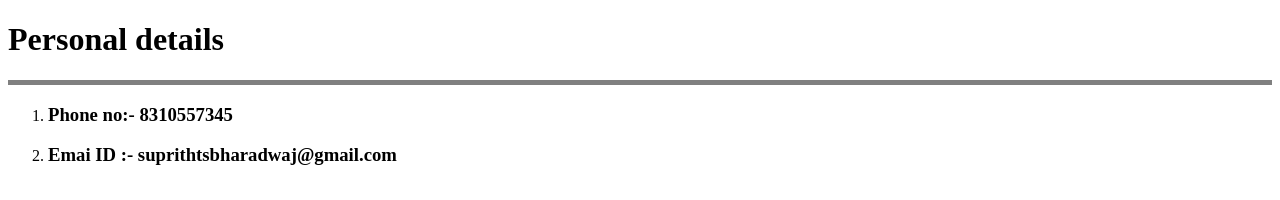
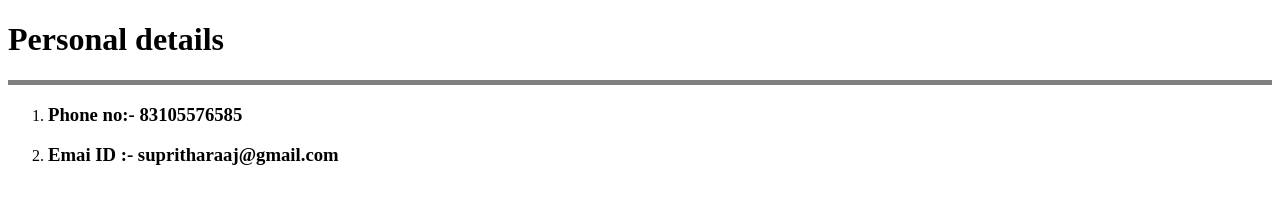
Before and after one commit to SuprithTS/cv, a plain HTML site: page details.html in a window 1280 px wide. Shown: the top 200 px of the page. Drawn offline with Linux system fonts and the light colour scheme.

Commit message:
Update details.html

```diff
--- a/details.html
+++ b/details.html
@@ -10,8 +10,8 @@
     <h1>Personal details</h1>
     <hr size="5" noshade>
     <ol>
-   <li><h3>Phone no:- 8310557345</h3></li>
-    <li><h3>Emai ID :- suprithtsbharadwaj@gmail.com</h3></li>
+   <li><h3>Phone no:- 83105576585</h3></li>
+    <li><h3>Emai ID :- supritharaaj@gmail.com</h3></li>
     <br>
     <table cellspacing="20">
         <tr>
```
